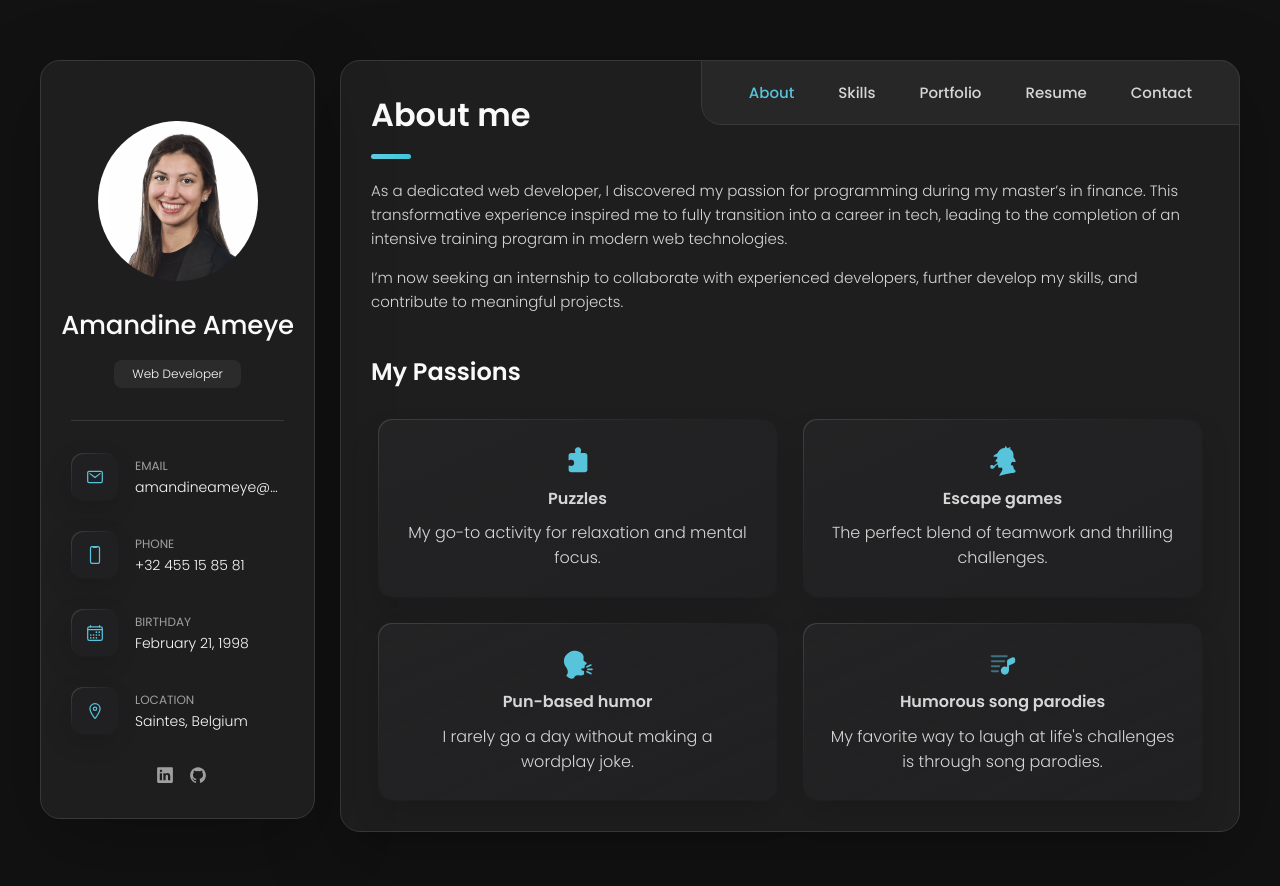
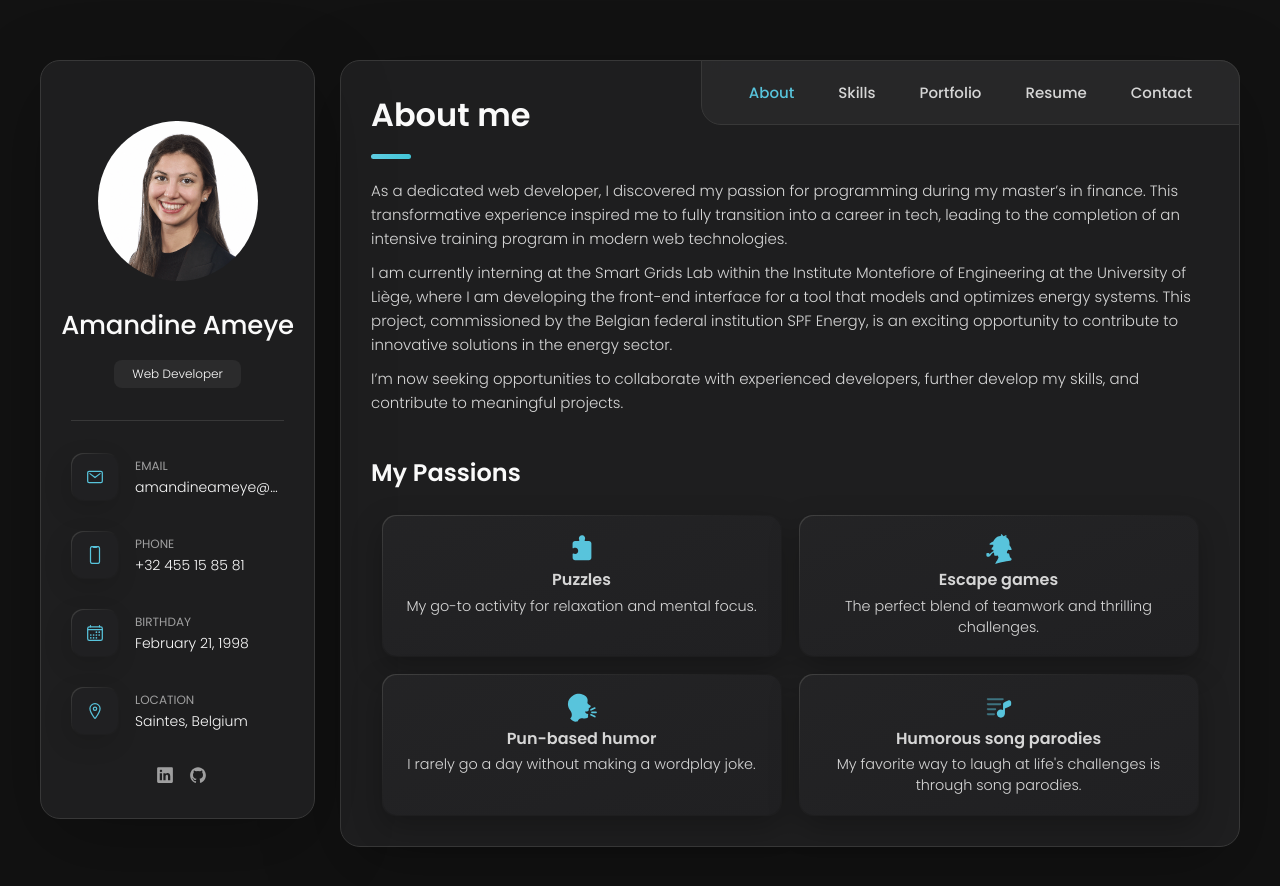
Before and after one commit to amandineameye/Portfolio_Website, a React (Vite) app: page / in a window 1280 px wide. Shown: the top 886 px of the page. Built offline with nearby package versions, Linux system fonts and the light colour scheme.

Commit message:
Updated intro text and associated CSS

```diff
--- a/src/App.css
+++ b/src/App.css
@@ -62,7 +62,7 @@
      */
 
   /* font-family */
-	--ff-poppins: "Poppins", sans-serif;
+  --ff-poppins: 'Poppins', sans-serif;
 
   /* font-size */
   --fs-1: 24px;
@@ -197,7 +197,7 @@ article {
 }
 
 .icon-box::before {
-	content: "";
+  content: '';
   position: absolute;
   inset: 1px;
   background: var(--eerie-black-1);
@@ -265,7 +265,7 @@ article {
 }
 
 .article-title::after {
-	content: "";
+  content: '';
   position: absolute;
   bottom: 0;
   left: 0;
@@ -306,7 +306,7 @@ article {
 }
 
 .content-card::before {
-	content: "";
+  content: '';
   position: absolute;
   inset: 1px;
   background: var(--bg-gradient-jet);
@@ -393,7 +393,7 @@ main {
 }
 
 .info_more-btn::before {
-	content: "";
+  content: '';
   position: absolute;
   inset: 1px;
   border-radius: inherit;
@@ -524,9 +524,9 @@ main {
     #ABOUT
   \*-----------------------------------*/
 
-.about .article-title {
-	margin-bottom: 15px;
-}
+/* .about .article-title {
+  margin-bottom: 10px;
+} */
 
 .about-text {
   color: var(--light-gray);
@@ -536,7 +536,7 @@ main {
 }
 
 .about-text p {
-	margin-bottom: 15px;
+  margin-bottom: 10px;
 }
 
 /**
@@ -567,7 +567,7 @@ main {
 }
 
 .service-item::before {
-	content: "";
+  content: '';
   position: absolute;
   inset: 1px;
   background: var(--bg-gradient-jet);
@@ -603,18 +603,18 @@ main {
    */
 
 .passions-title {
-	margin-bottom: 30px;
+  margin-bottom: 25px;
 }
 
 .passions-container {
   display: flex;
   flex-wrap: wrap;
-	gap: 25px;
+  gap: 17px;
   justify-content: center;
 }
 
 .passion-box::before {
-	content: "";
+  content: '';
   position: absolute;
   inset: 1px;
   background: var(--bg-gradient-jet);
@@ -624,14 +624,14 @@ main {
 
 .passion-box {
   width: 400px;
-	padding: 1.7rem;
+  padding: 1.2rem 1.5rem;
   color: var(--light-gray);
   display: flex;
   flex-direction: column;
-	gap: 0.6rem;
+  gap: 0.2rem;
   align-items: center;
   background: var(--border-gradient-onyx);
-	box-shadow: var(--shadow-2);
+  box-shadow: 0 11px 30px hsla(0, 0%, 0%, 0.25);
   border-radius: 14px;
   position: relative;
   z-index: 1;
@@ -639,7 +639,7 @@ main {
 
 .passion-box p {
   font-weight: 200;
-	font-size: 1rem;
+  font-size: 0.9rem;
   text-align: center;
 }
 
@@ -910,7 +910,7 @@ main {
 }
 
 .timeline-item:not(:last-child)::before {
-	content: "";
+  content: '';
   position: absolute;
   top: -25px;
   left: -30px;
@@ -920,7 +920,7 @@ main {
 }
 
 .timeline-item::after {
-	content: "";
+  content: '';
   position: absolute;
   top: 5px;
   left: -33px;
@@ -948,7 +948,7 @@ main {
   justify-content: center;
 }
 .skill-box::before {
-	content: "";
+  content: '';
   position: absolute;
   inset: 1px;
   background: var(--bg-gradient-jet);
@@ -987,7 +987,7 @@ main {
   justify-content: center;
 }
 .lang-box::before {
-	content: "";
+  content: '';
   position: absolute;
   inset: 1px;
   background: var(--bg-gradient-jet);
@@ -1164,7 +1164,7 @@ main {
 }
 
 .project-img::before {
-	content: "";
+  content: '';
   position: absolute;
   top: 0;
   left: 0;
@@ -1268,7 +1268,7 @@ main {
 }
 
 .blog-post-item > a::before {
-	content: "";
+  content: '';
   position: absolute;
   inset: 1px;
   border-radius: inherit;
@@ -1386,7 +1386,7 @@ main {
 }
 
 .email-modal-close-btn::before {
-	content: "";
+  content: '';
   position: absolute;
   inset: 1px;
   background: var(--bg-gradient-jet);
@@ -1414,7 +1414,7 @@ main {
 }
 
 .form-btn::before {
-	content: "";
+  content: '';
   position: absolute;
   inset: 1px;
   background: var(--bg-gradient-jet);
@@ -1516,7 +1516,7 @@ textarea.form-input::-webkit-resizer {
 }
 
 .form-btn::before {
-	content: "";
+  content: '';
   position: absolute;
   inset: 1px;
   background: var(--bg-gradient-jet);
--- a/src/containers/MainContent/Articles/About.jsx
+++ b/src/containers/MainContent/Articles/About.jsx
@@ -9,8 +9,9 @@ const TextSection = () => {
 				me to fully transition into a career in tech, leading to the completion
 				of an intensive training program in modern web technologies.
 			</p>
+			<p>I am currently interning at the Smart Grids Lab within the Institute Montefiore of Engineering at the University of Liège, where I am developing the front-end interface for a tool that models and optimizes energy systems. This project, commissioned by the Belgian federal institution SPF Energy, is an exciting opportunity to contribute to innovative solutions in the energy sector.</p>
 			<p>
-				I’m now seeking an internship to collaborate with experienced
+				I’m now seeking opportunities to collaborate with experienced
 				developers, further develop my skills, and contribute to meaningful
 				projects.
 			</p>
```
Lines whose indentation alone changed are shown as unchanged.
